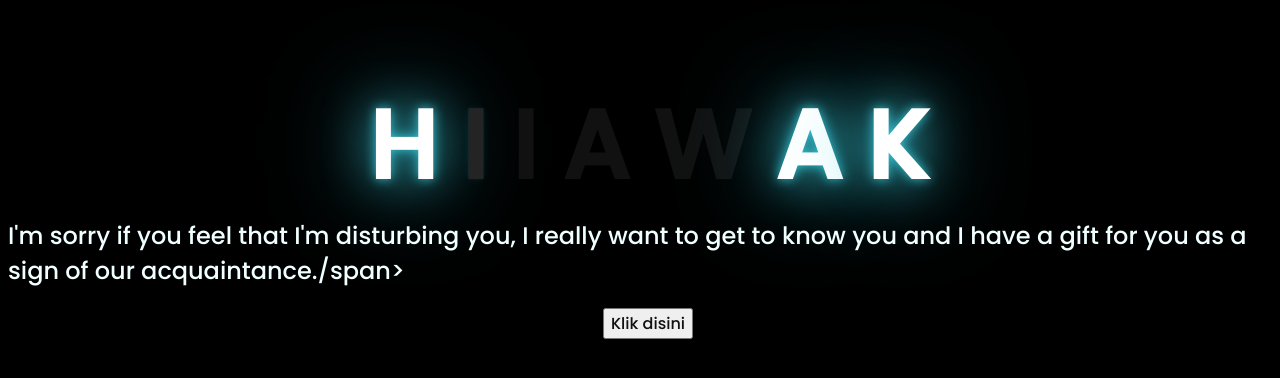
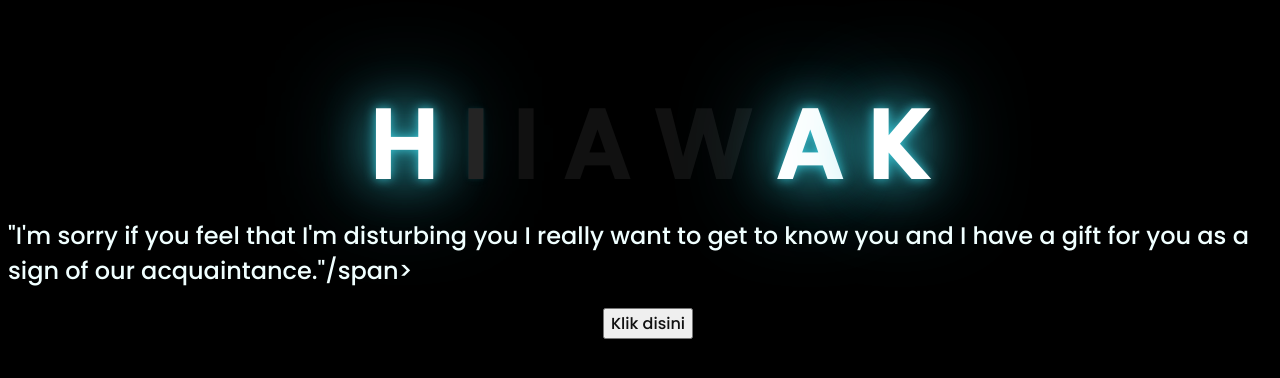
Before and after one commit to muhdbusy/hehehe.github.io, a plain HTML site: page index.html in a window 1280 px wide. Shown: the part 202-580 px from the top of the page. Drawn offline with Linux system fonts and the light colour scheme.

Commit message:
Update index.html

```diff
--- a/index.html
+++ b/index.html
@@ -22,7 +22,7 @@
 
     </div>
     <div class="description">
-        <span>I'm sorry if you feel that I'm disturbing you, I really want to get to know you and I have a gift for you as a sign of our acquaintance./span>
+        <span>"I'm sorry if you feel that I'm disturbing you I really want to get to know you and I have a gift for you as a sign of our acquaintance."/span>
     </div>
     <div class="button">
         <button>
```
